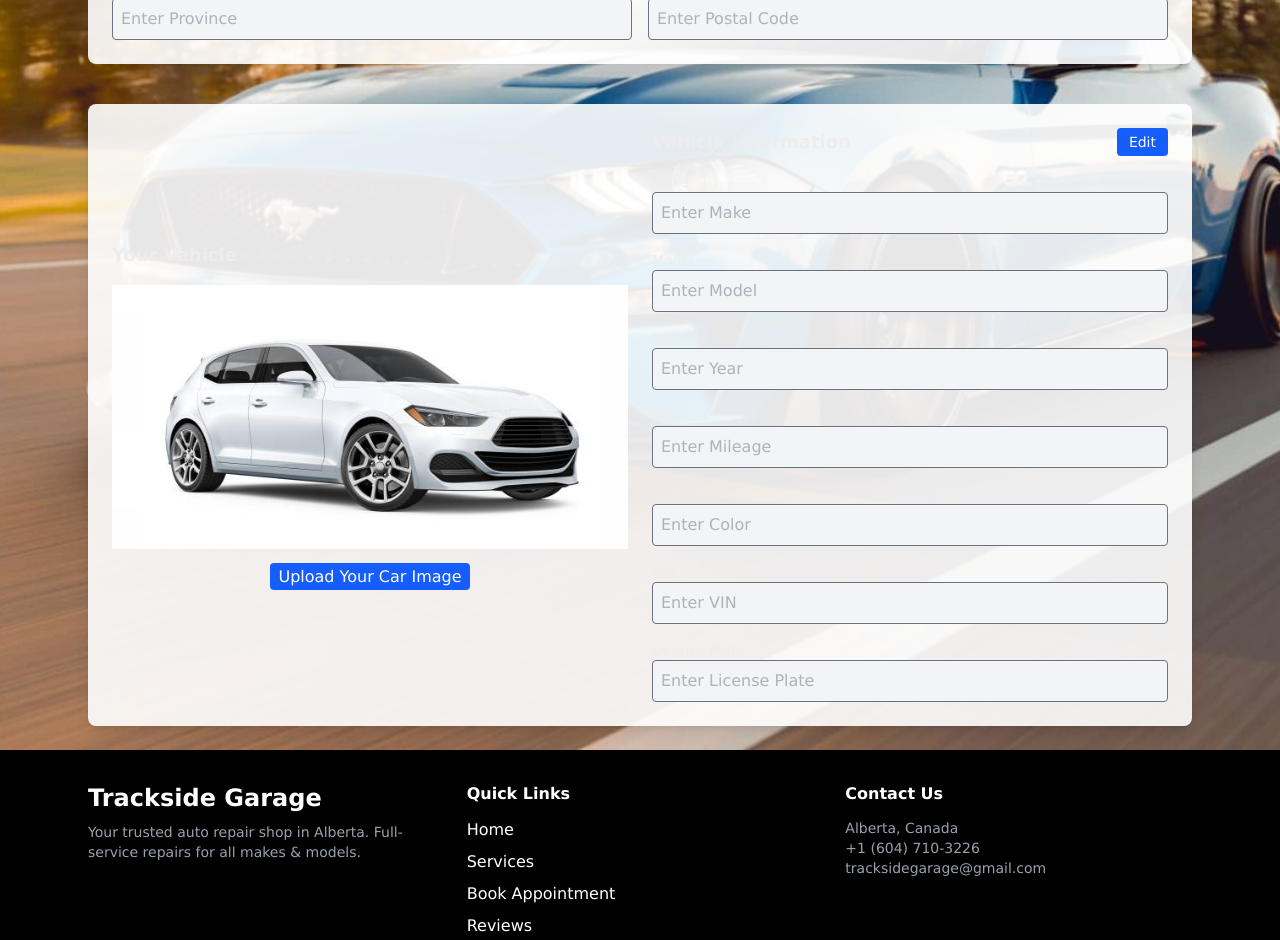
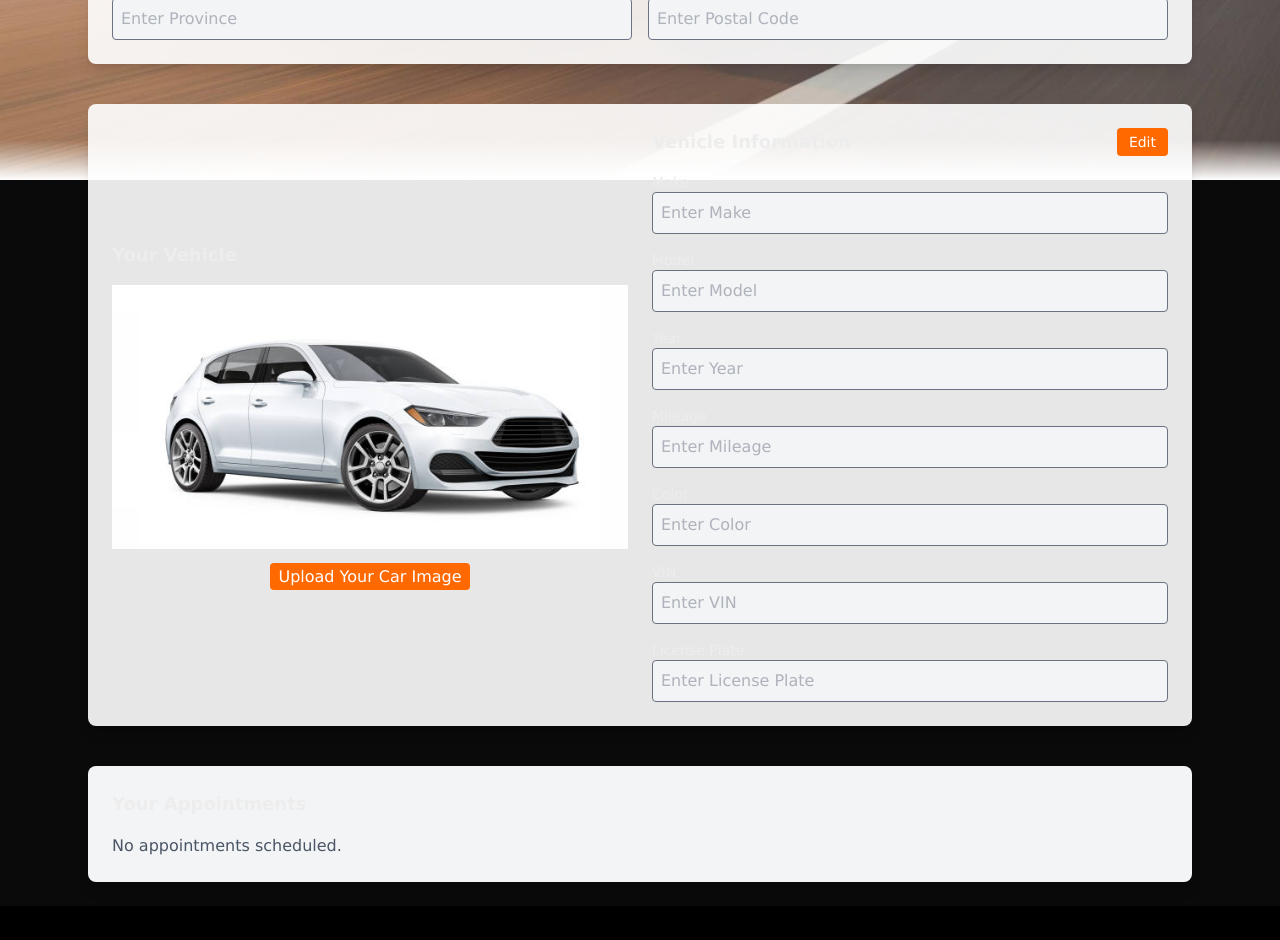
Before and after one commit to JasMeet2110/Code_Garage, a Next.js app: page /account in a window 1280 px wide. Shown: the part 620-1560 px from the top of the page. Built offline with nearby package versions, Linux system fonts and the light colour scheme.

Commit message:
updated background images for better readability

```diff
--- a/app/account/page.tsx
+++ b/app/account/page.tsx
@@ -3,6 +3,7 @@
 import { useState } from "react";
 import Image from "next/image";
 
+/* define the structure of the form data types */
 type FormData = {
   firstName: string;
   lastName: string;
@@ -40,14 +41,19 @@ export default function AccountPage() {
     licensePlate: "",
   });
 
+  /* holds car image or default if none uploaded */
   const [carImage, setCarImage] = useState<string | null>(null);
+
+  /* states to toggle edit mode */
   const [editCustomer, setEditCustomer] = useState(false);
   const [editCar, setEditCar] = useState(false);
 
+  /* handle form changes */
   const handleChange = (name: keyof FormData, value: string) => {
     setFormData((prev) => ({ ...prev, [name]: value }));
   };
 
+  /* handle image upload */
   const handleFileChange = (e: React.ChangeEvent<HTMLInputElement>) => {
     const file = e.target.files?.[0];
     if (file) {
@@ -56,6 +62,7 @@ export default function AccountPage() {
     }
   };
 
+  /* validation functions */
   const validateCustomer = () => {
     if (!formData.firstName || !formData.lastName || !formData.phone || !formData.email || !formData.address || !formData.city || !formData.province || !formData.postalCode) {
       alert("All customer fields are required");
@@ -106,7 +113,7 @@ export default function AccountPage() {
   label: string,
   name: keyof FormData,
   editing: boolean
-) => (
+  ) => (
   <div className="flex flex-col">
     <label className="text-sm font-medium">{label}</label>
     {editing ? (
@@ -129,15 +136,17 @@ export default function AccountPage() {
 
 
   return (
-    <div className="relative min-h-screen">
-      {/* Background */}
+    <div>
+      {/* background */}
+
       <Image
         src="/background/Mustang.jpg"
         alt="Background"
         fill
-        className="object-cover -z-10"
-        priority
+        className="object-cover min-h-[600px] -z-10"
       />
+
+      <div className="h-10 bg-gradient-to-b from-brown-900 to-white/100 absolute bottom-0 left-0 w-full z-0"></div>
 
       <h1 className="text-4xl font-bold text-center text-orange-500 pt-12 drop-shadow-lg">
         My Account
@@ -147,14 +156,14 @@ export default function AccountPage() {
       </p>
 
       <div className="max-w-6xl mx-auto p-6 space-y-10">
-        {/* Customer Info Section */}
+        {/* customer info section */}
         <div className="bg-white/90 rounded-lg shadow-lg p-6 relative">
           <div className="flex justify-between items-center mb-4">
             <h2 className="text-lg font-semibold">Customer Information</h2>
             {!editCustomer ? (
               <button
                 onClick={() => setEditCustomer(true)}
-                className="px-3 py-1 text-sm bg-blue-600 text-white rounded"
+                className="px-3 py-1 text-sm bg-orange-500 hover:bg-orange-600 text-white rounded"
               >
                 Edit
               </button>
@@ -190,7 +199,7 @@ export default function AccountPage() {
           )}
         </div>
 
-        {/* Car Info Section */}
+        {/* car info section */}
         <div className="bg-white/90 rounded-lg shadow-lg p-6 relative grid grid-cols-1 md:grid-cols-2 gap-6 items-center">
           <div>
             <div className="flex justify-between items-center mb-4">
@@ -206,7 +215,7 @@ export default function AccountPage() {
                 className="object-contain"
               />
 
-              {/* Upload Button */}
+              {/* upload button */}
               <label className="mt-4">
                 <input
                   type="file"
@@ -214,7 +223,7 @@ export default function AccountPage() {
                   onChange={handleFileChange}
                   className="hidden"
                 />
-                <span className="cursor-pointer px-2 py-1 bg-blue-600 text-white rounded hover:bg-blue-700">
+                <span className="cursor-pointer px-2 py-1 bg-orange-500 text-white rounded hover:bg-orange-600">
                   Upload Your Car Image
                 </span>
               </label>
@@ -227,7 +236,7 @@ export default function AccountPage() {
               {!editCar ? (
                 <button
                   onClick={() => setEditCar(true)}
-                  className="px-3 py-1 text-sm bg-blue-600 text-white rounded"
+                  className="px-3 py-1 text-sm  bg-orange-500 hover:bg-orange-600 text-white rounded"
                 >
                   Edit
                 </button>
@@ -262,6 +271,12 @@ export default function AccountPage() {
             )}
           </div>
         </div>
+
+        {/* user appointments section */}
+        <div className="bg-gray-100 rounded-lg shadow-lg p-6 relative">
+          <h2 className="text-lg font-semibold mb-4">Your Appointments</h2>
+          <p className="text-gray-600">No appointments scheduled.</p>
+        </div>
       </div>
     </div>
   );
--- a/app/book-appointment/page.tsx
+++ b/app/book-appointment/page.tsx
@@ -63,17 +63,20 @@ export default function BookAppointmentPage() {
   };
 
   return (
-    <div className="relative min-h-[900px] flex flex-col justify-center items-center text-center text-white">
+    <div className="flex flex-col justify-center items-center text-center text-white">
       <Image
         src="/appointmentBackground.JPG"
         alt="Background"
         fill
-        className="absolute inset-0 object-cover brightness-30"
+        className="object-cover min-h-[900px] -z-10 brightness-30"
         priority
       />
+
+      <div className="h-10 bg-gradient-to-b from-brown-900 to-white/100 absolute bottom-0 left-0 w-full z-0"></div>
+
       <div className="relative z-10 w-full">
         <main className="booking section">
-          <header className="section-header text-center pt-4 pb-7">
+          <header className="section-header text-center pt-8 pb-7">
             <h2 className="text-4xl font-bold text-orange-400 drop-shadow-lg">Book Your Appointment</h2>
             <p className="text-lg text-white drop-shadow-md">Choose a service, fill your vehicle info, pick a time, and confirm.</p>
           </header>
--- a/app/reviews/page.tsx
+++ b/app/reviews/page.tsx
@@ -45,16 +45,18 @@ export default function ReviewsPage() {
   }
 
   return (
-    <div className="relative min-h-[900px] flex flex-col justify-center items-center text-center text-white">
+    <div className="flex flex-col justify-center items-center text-center text-white">
       <Image
         src="/reviews.png"
         alt="Background"
         fill
-        className="absolute inset-0 object-cover brightness-30"
-        priority
+        className="absolute inset-0 object-top brightness-30"
       />
+
+      <div className="h-10 bg-gradient-to-b to-white/100 absolute bottom-0 left-0 w-full z-0"></div>
+
       <div className="relative z-10 w-full">
-        <div className="mt-20 px-6 md:px-10 mb-40">
+        <div className="mt-15 px-6 md:px-10 mb-40">
           <div className="w-full max-w-6xl mx-auto flex flex-col gap-8">
             <header className="section-header text-center mb-8">
               <h1 className="text-4xl font-bold mb-4 text-orange-400 drop-shadow-lg">Reviews</h1>
--- a/app/services/page.tsx
+++ b/app/services/page.tsx
@@ -6,13 +6,15 @@ import { SERVICES } from "@/data/services";
 
 export default function ServicesPage() {
   return (
-    <div className="relative min-h-screen flex flex-col justify-center items-center text-center text-white">
+    <div className="flex flex-col justify-center items-center text-center text-white">
       <Image
         src="/ServiceShop.png"
         alt="Background"
         fill
-        className="absolute inset-0 object-cover brightness-30"
+        className="object-cover min-h-[600px] -z-10 brightness-30"
       />
+
+      <div className="h-10 bg-gradient-to-b from-brown-900 to-white/100 absolute bottom-0 left-0 w-full z-0"></div>
 
       <div className="relative z-10 max-w-7xl px-6 py-14">
         <h1 className="text-4xl font-bold text-orange-400 drop-shadow-lg">
@@ -26,7 +28,7 @@ export default function ServicesPage() {
           {SERVICES.map((service) => (
             <div
               key={service.slug}
-              className="bg-white text-black rounded-xl shadow-lg hover:shadow-2xl transition transform hover:scale-105 p-6 flex flex-col"
+              className="bg-gray-200 text-black rounded-xl shadow-lg hover:shadow-2xl transition transform hover:scale-105 p-6 flex flex-col"
             >
               <div className="flex flex-col items-center mb-4">
                 <h2 className="text-xl font-bold mb-2">{service.name}</h2>
```
Also changed, not shown: app/page.tsx (+7 -0 lines).
